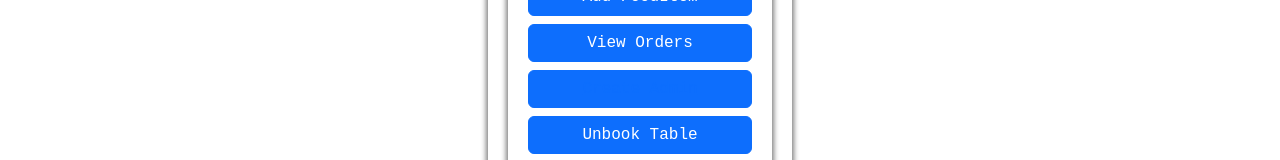
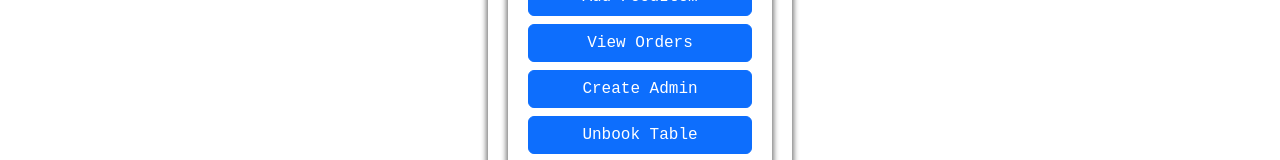
Before and after one commit to YASHBOMBLE/Hotel_management_project-booking-syatem-, a React (Create React App) app in the folder client/: page /profile in a window 1280 px wide. Shown: the part 584-744 px from the top of the page. Built offline with nearby package versions, Linux system fonts and the light colour scheme; sample sign-in values are in the browser's storage.

Commit message:
feat : admin signup update

```diff
--- a/client/src/views/Profile/Profile.js
+++ b/client/src/views/Profile/Profile.js
@@ -142,6 +142,14 @@ function Profile() {
     }
 
 
+    async function createAdmin(){
+        await swal({
+            title:"Success ",
+            icon: "success"
+        })
+
+        window.location.href = "/signupAdmin"
+    }
 
     function adminView() {
 
@@ -156,7 +164,7 @@ function Profile() {
                         <button className='btn btn-primary' onClick={createTable}>Create Table</button>
                          <button className='btn btn-primary' onClick={addFoodItem} >Add FoodItem</button>
                          <button className='btn btn-primary' onClick={fetchOrders} >View Orders</button>
-                         <button className='btn btn-primary createadminbtn'  ><Link to='/signupAdmin'>Create Admin</Link> </button>
+                         <button className='btn btn-primary createadminbtn' onClick={createAdmin} >Create Admin </button>
                         <button className='btn btn-primary' onClick={unBook} >Unbook Table</button>
 
 
```
Also changed, not shown: 1 other file (tests, documents, lock files or other folders).
